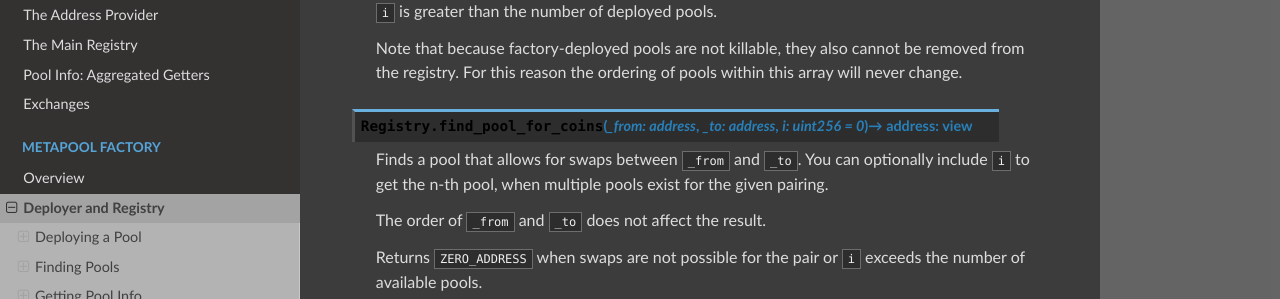
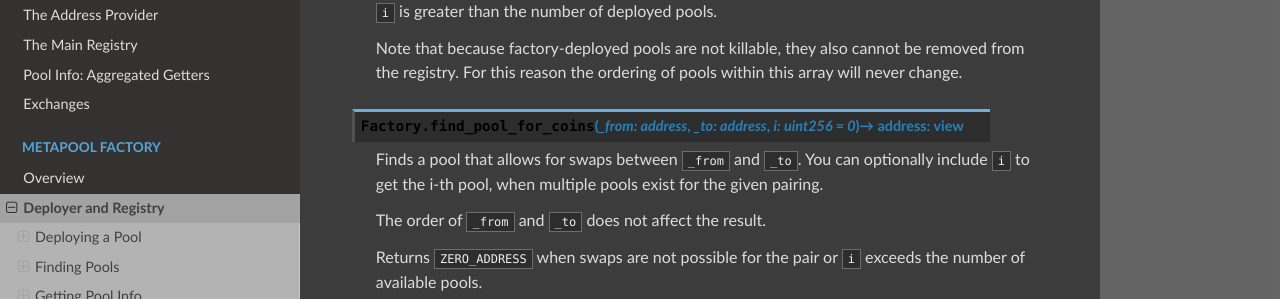
Before and after one commit to softlinkprotocol/curve-docs, a Sphinx documentation site: the page built from docs/factory-deployer.rst, in a window 1280 px wide and 900 px high, scrolled down 2516 px. Shown: the part 142-441 px from the top of the window. Built offline with Sphinx 7.4.7 and the Read the Docs theme 2.0.0, drawn with Linux system fonts in a browser that asks for light colours.

Commit message:
docs: fix PoolProxy address and typos

```diff
--- a/docs/factory-deployer.rst
+++ b/docs/factory-deployer.rst
@@ -114,9 +114,9 @@ The following getter methods are available for finding pools that were deployed
 
     Note that because factory-deployed pools are not killable, they also cannot be removed from the registry. For this reason the ordering of pools within this array will never change.
 
-.. py:function:: Registry.find_pool_for_coins(_from: address, _to: address, i: uint256 = 0) -> address: view
+.. py:function:: Factory.find_pool_for_coins(_from: address, _to: address, i: uint256 = 0) -> address: view
 
-    Finds a pool that allows for swaps between ``_from`` and ``_to``. You can optionally include ``i`` to get the n-th pool, when multiple pools exist for the given pairing.
+    Finds a pool that allows for swaps between ``_from`` and ``_to``. You can optionally include ``i`` to get the i-th pool, when multiple pools exist for the given pairing.
 
     The order of ``_from`` and ``_to`` does not affect the result.
 
--- a/docs/ref-addresses.rst
+++ b/docs/ref-addresses.rst
@@ -190,7 +190,7 @@ The following contracts allow DAO ownership of the core Curve AMM contracts:
    :header: "Name", "Source", "Address"
 
    Gauge Owner, `GaugeProxy.vy <https://github.com/curvefi/curve-dao-contracts/blob/master/contracts/GaugeProxy.vy>`_, `0x519AFB566c05E00cfB9af73496D00217A630e4D5 <https://etherscan.io/address/0x519AFB566c05E00cfB9af73496D00217A630e4D5#code>`_
-   Pool Owner, `PoolProxy.vy <https://github.com/curvefi/curve-dao-contracts/blob/master/contracts/PoolProxy.vy>`_, `0x6e8f6D1DA6232d5E40b0B8758A0145D6C5123eB7 <https://etherscan.io/address/0x6e8f6D1DA6232d5E40b0B8758A0145D6C5123eB7#code>`_
+   Pool Owner, `PoolProxy.vy <https://github.com/curvefi/curve-dao-contracts/blob/master/contracts/PoolProxy.vy>`_, `0xeCb456EA5365865EbAb8a2661B0c503410e9B347 <https://etherscan.io/address/0xeCb456EA5365865EbAb8a2661B0c503410e9B347#code>`_
    Factory Pool Owner, `OwnerProxy.vy <https://github.com/curvefi/curve-factory/blob/master/contracts/OwnerProxy.vy>`_, `0x8cf8af108b3b46ddc6ad596aebb917e053f0d72b <https://etherscan.io/address/0x8cf8af108b3b46ddc6ad596aebb917e053f0d72b>`_
 
 
--- a/docs/registry-address-provider.rst
+++ b/docs/registry-address-provider.rst
@@ -95,7 +95,7 @@ View Functions
 Address IDs
 ===========
 
-* ``0``: The main :ref:`registry contract<registry-registry>`. Used to locate pools and query information about them.
+* ``0``: The main :ref:`registry contract<registry>`. Used to locate pools and query information about them.
 * ``1``: Aggregate getter methods for querying large data sets about a single pool. Designed for off-chain use.
 * ``2``: Generalized swap contract. Used for finding rates and performing exchanges.
 * ``3``: The :ref:`metapool factory<factory-deployer>`.
```
